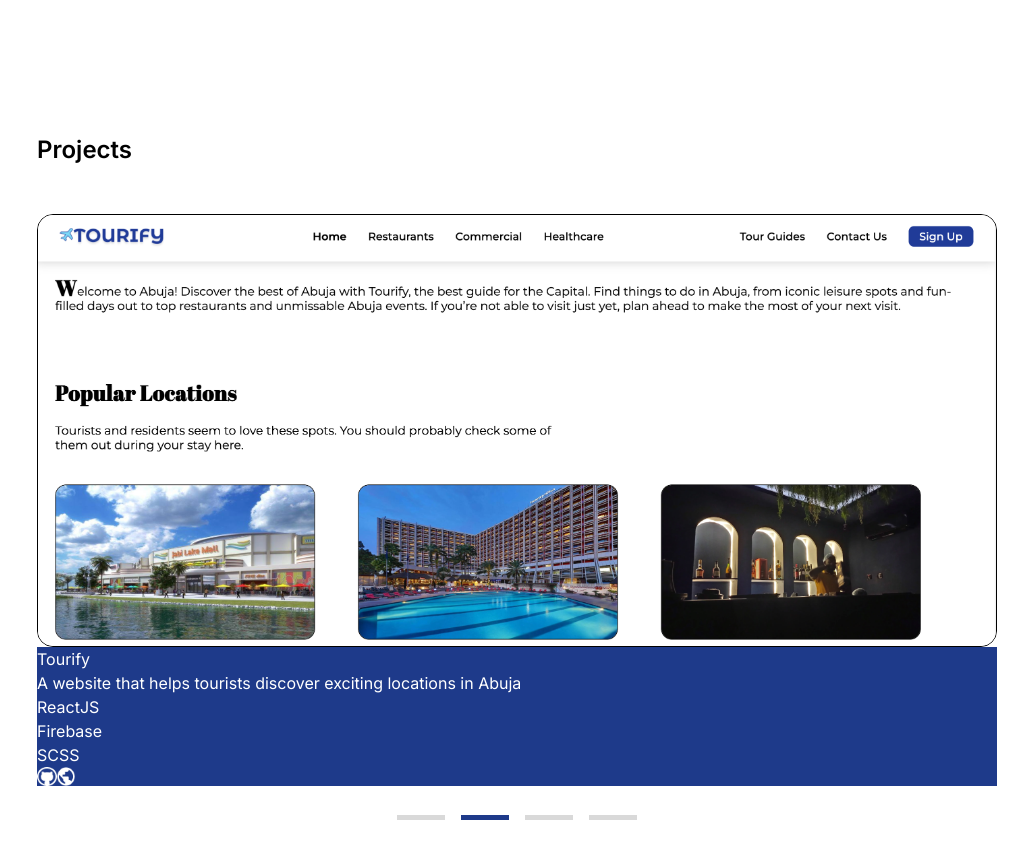
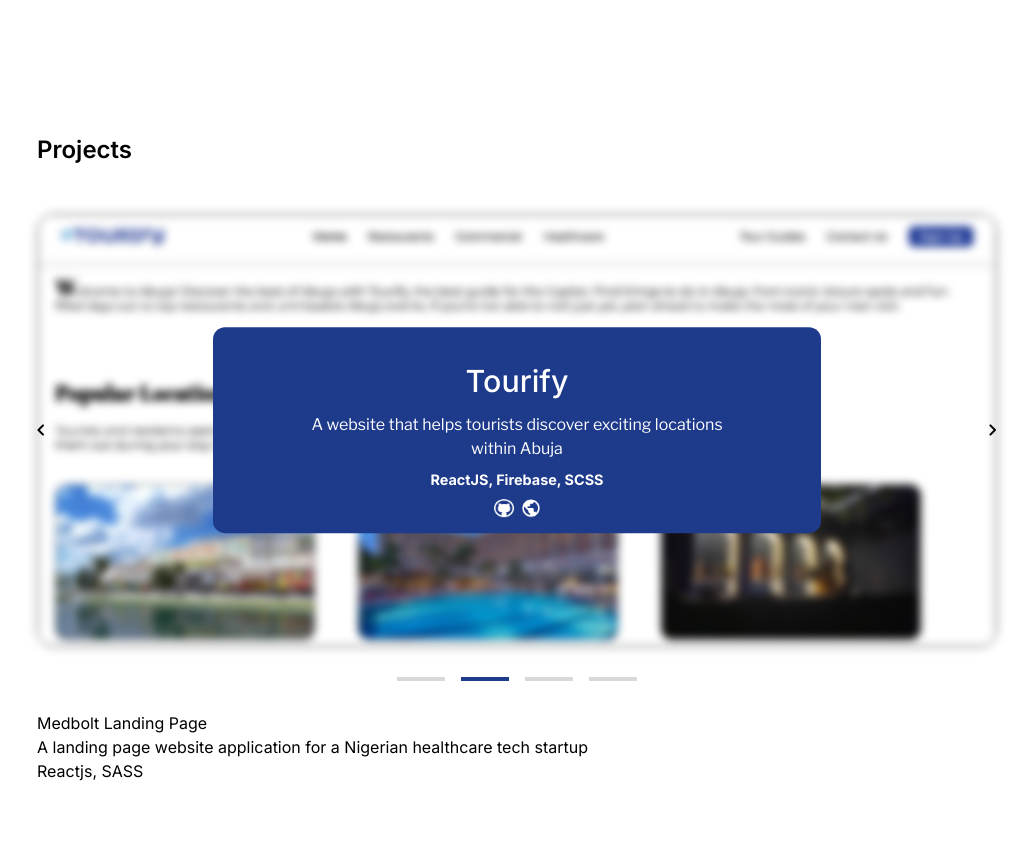
Before and after one commit to tomjames156/tomi_portfolio, a Next.js app: page / in a window 1280 px wide. Shown: the part 1560-2418 px from the top of the page, without its empty margins (123-1156 px from the left). Built offline with nearby package versions, Linux system fonts and the light colour scheme.

Commit message:
completed project slides ui

```diff
--- a/app/lib/placeholder-data.ts
+++ b/app/lib/placeholder-data.ts
@@ -1,4 +1,4 @@
-import { WorkExperience, Project } from './definitions'
+import { WorkExperience, ProjectSlide, ProjectTile } from './definitions'
 
 export const workExperiences: WorkExperience[] = [
     {
@@ -36,7 +36,7 @@
     }
 ]
 
-export const projectsList: Project[] = [
+export const projectsSlides: ProjectSlide[] = [
     {
         proj_id: 0,
         proj_img: "/tourify.png",
@@ -50,7 +50,7 @@
         proj_id: 1,
         proj_img: "/tourify.png",
         proj_name: 'Tourify',
-        proj_descr: "A website that helps tourists discover exciting locations in Abuja",
+        proj_descr: "A website that helps tourists discover exciting locations within Abuja",
         tech_used: ["ReactJS", "Firebase", "SCSS"],
         github_link: "https://github.com/tomjames156/Tourify",
         live_site: "https://tourify-iota.vercel.app/"
@@ -59,7 +59,7 @@
         proj_id: 2,
         proj_img: "/tourify.png",
         proj_name: 'Tourify',
-        proj_descr: "A website that helps tourists discover exciting locations in Abuja",
+        proj_descr: "A website that helps tourists discover exciting locations within Abuja",
         tech_used: ["ReactJS", "Firebase", "SCSS"],
         github_link: "https://github.com/tomjames156/Tourify",
         live_site: "https://tourify-iota.vercel.app/"
@@ -74,3 +74,14 @@
         live_site: "https://tourify-iota.vercel.app/"
     }
 ]
+
+export const projectTiles: ProjectTile[] = [
+    {
+        proj_id: 0,
+        proj_name: "Medbolt Landing Page",
+        proj_descr: "A landing page website application for a Nigerian healthcare tech startup",
+        tech_used: ["Reactjs", "SASS"],
+        github_link: "https://github.com/tomjames156/",
+        live_site: "https://medbolt-website.vercel.app/"
+    }
+]
--- a/app/ui/Projects.tsx
+++ b/app/ui/Projects.tsx
@@ -2,53 +2,106 @@
 
 import { libre_franklin } from './fonts'
 import { useState } from 'react'
-import { projectsList } from '../lib/placeholder-data'
+import Link from 'next/link'
+import { projectsSlides, projectTiles } from '../lib/placeholder-data'
 import Image from 'next/image'
 
 export default function Projects(){
 
     const [activeIndex, setActiveIndex] = useState(1)
 
+    const listItems = (arr: string[]) => {
+        let list_str = ""
+        for(let i = 0; i < arr.length; i++){
+            if (i !== arr.length - 1){
+                list_str += `${arr[i]}, `
+            }else{
+                list_str += arr[i]
+            }
+        }
+        return list_str
+    }
+
+    const prevProject = () => {
+        if (activeIndex > 0){
+            setActiveIndex(activeIndex - 1)
+        }else{
+            setActiveIndex(projectsSlides.length - 1)
+        }
+    }
+
+    const nextProject = () => {
+        if (activeIndex < projectsSlides.length - 1){
+            setActiveIndex(activeIndex + 1)
+        }else{
+            setActiveIndex(0)
+        }
+
+    }
+
     return (
         <section className="mt-40 mx-40">
-            <div>
             <h1 className="font-semibold text-2xl">Projects</h1>
+            <div className='mt-12 relative w-full h-fit'>
                 <Image
-                    src={projectsList[activeIndex].proj_img}
-                    alt={`${projectsList[activeIndex].proj_name} project screenshot`}
+                    src={projectsSlides[activeIndex].proj_img}
+                    alt={`${projectsSlides[activeIndex].proj_name} project screenshot`}
                     width={50000}
                     height={5000}
-                    className='mt-12 border-[1px] border-solid border-black rounded-2xl'
+                    className='border-[1px] border-solid border-black rounded-2xl blur-sm'
                 />
-                <div className='w-content h-content bg-blue-900 text-white'>
-                    <p>{projectsList[activeIndex].proj_name}</p>
-                    <p>{projectsList[activeIndex].proj_descr}</p>
-                    <ul>
-                        {projectsList[activeIndex].tech_used.map((tech, index) =>{ return (
-                            <li key={index}>{tech}</li>
-                        )})}
-                    </ul>
-                    <div className='flex '>
+                <div className='absolute top-1/2 left-1/2 -translate-x-1/2 -translate-y-1/2 flex flex-col gap-y-2 text-center bg-blue-900 text-white pt-8 pb-4 px-20 w-[38rem] rounded-xl'>
+                    <p className='text-[1.9rem] font-medium'>{projectsSlides[activeIndex].proj_name}</p>
+                    <p className={`${libre_franklin.className} antialiased`}>{projectsSlides[activeIndex].proj_descr}</p>
+                    <p className='font-bold text-[0.9rem]'>{listItems(projectsSlides[activeIndex].tech_used)}</p>
+                    <div className='flex gap-x-2 justify-center'>
+                        {projectsSlides[activeIndex].github_link && <Link
+                            href={projectsSlides[activeIndex].github_link}
+                            target='_blank'
+                        >
                             <Image
                                 src="/git.png"
                                 width={20}
                                 height={25}
                                 alt="github logo"/>
+                        </Link>}
+                        {projectsSlides[activeIndex].live_site && <Link
+                            href={projectsSlides[activeIndex].live_site}
+                            target='_blank'
+                        >
                             <Image
                                 src="/public.png"
                                 width={18}
                                 height={15}
                                 alt="earth"/>
+                        </Link>}
                     </div>
+                </div>
+                <div className='absolute top-1/2 -left-2 -translate-y-1/2 material-symbols-rounded text-[6rem] cursor-pointer hover:-left-4 hover:scale-[1.15] transition-transform duration-200' onClick={prevProject}>
+                    chevron_left
+                </div>
+                <div className='absolute top-1/2 -right-2
+                -translate-y-1/2 material-symbols-rounded text-[6rem] cursor-pointer hover:-right-4 hover:scale-[1.15] transition-transform duration-200' onClick={nextProject}>
+                    chevron_right
                 </div>
             </div>
             <div className='w-full h-16 flex items-center justify-center gap-x-4'>
-                {projectsList && projectsList.map((project, index) => {
-                    return (index != activeIndex ? <div key={index} className="w-12 h-[0.275rem] bg-[#D9D9D9]"></div> :
-                        <div key={index} className="w-12 h-[0.275rem] bg-blue-900"></div>
+                {projectsSlides && projectsSlides.map((project, index) => {
+                    return (index != activeIndex ? <div key={index} className="w-12 h-[0.275rem] bg-[#D9D9D9] cursor-pointer" onClick={() => {setActiveIndex(index)}}></div> :
+                        <div key={index} className="w-12 h-[0.275rem] bg-blue-900 cursor-pointer" onClick={() => {setActiveIndex(index)}}></div>
                     )
                 })}
             </div>
+            <ul>
+                {projectTiles.map((project, index) => {
+                    return (
+                    <li key={index}>
+                        <p>{project.proj_name}</p>
+                        <p>{project.proj_descr}</p>
+                        <p>{listItems(project.tech_used)}</p>
+                    </li>)
+                }) }
+            </ul>
         </section>
     )
 }
```
Also changed, not shown: app/lib/definitions.ts (+12 -3 lines). Lines whose indentation alone changed are shown as unchanged.
